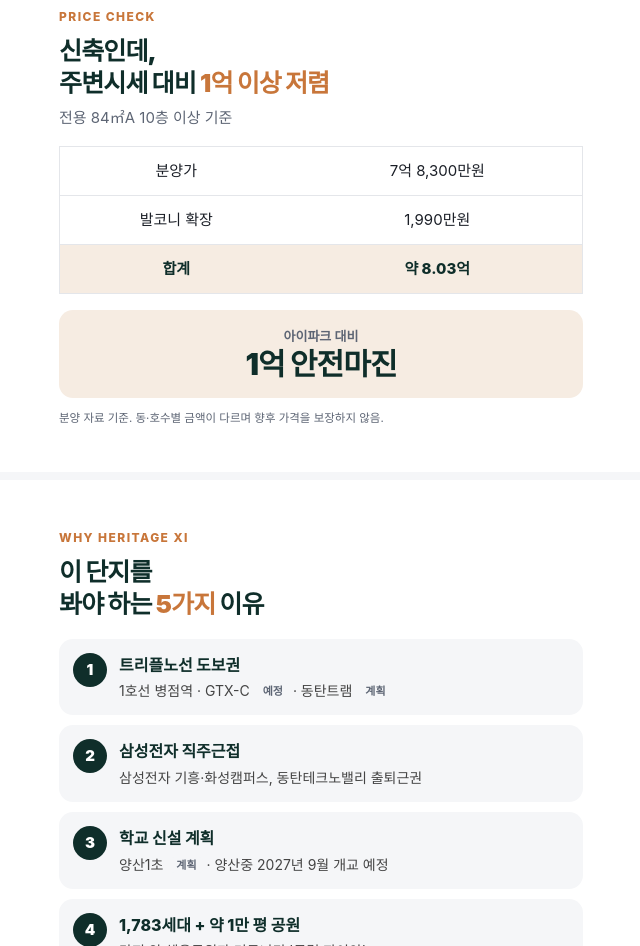
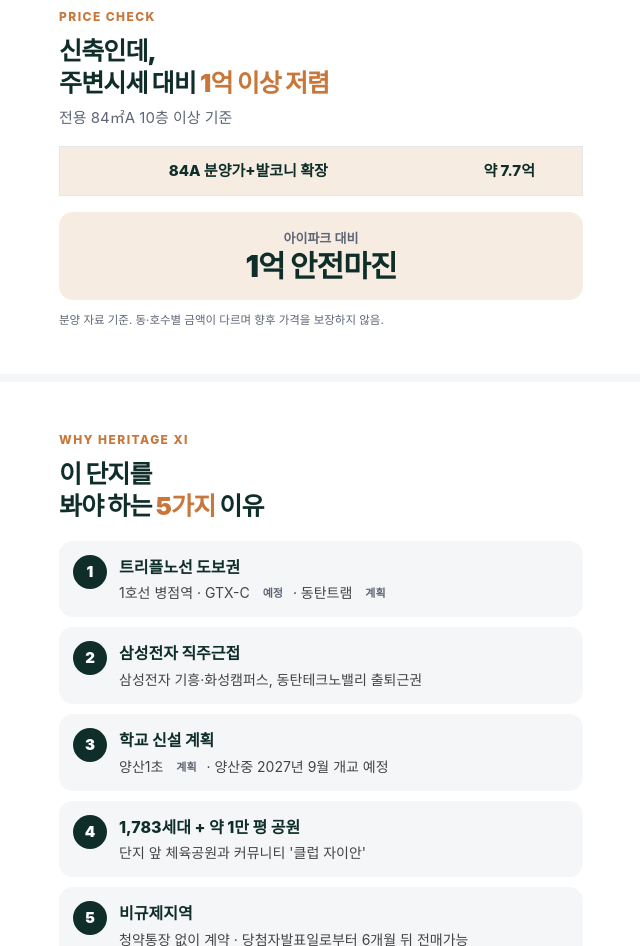
Before and after one commit to jarirealtor-pixel/osan-xi-1688, a plain HTML site: page index.html in a window 1280 px wide. Shown: the part 1763-2709 px from the top of the page, without its empty margins (319-959 px from the left). Drawn offline with Linux system fonts and the light colour scheme; a web font is replaced by a local one.

Commit message:
Add files via upload

```diff
--- a/index.html
+++ b/index.html
@@ -311,9 +311,7 @@ footer summary{cursor:pointer;color:#c4ccd8}
     <p class="sub">전용 84㎡A 10층 이상 기준</p>
     <table class="types">
       <tbody>
-        <tr><td>분양가</td><td>7억 8,300만원</td></tr>
-        <tr><td>발코니 확장</td><td>1,990만원</td></tr>
-        <tr class="hl"><td>합계</td><td>약 8.03억</td></tr>
+        <tr class="hl"><td>84A 분양가+발코니 확장</td><td>약 7.7억</td></tr>
       </tbody>
     </table>
     <div class="gap"><small>아이파크 대비</small><b>1억 안전마진</b></div>
```
